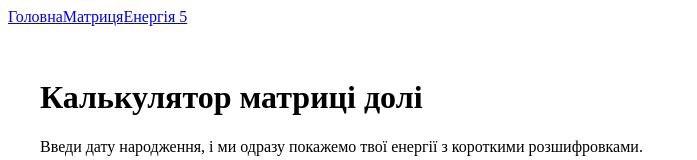
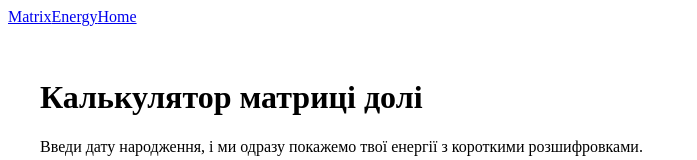
Before and after one commit to NataNatta/matrix-natalia, a React (Create React App) app: page / in a window 1280 px wide. Shown: the top 160 px of the page, without its empty margins (0-697 px from the left). Built offline with nearby package versions, Linux system fonts and the light colour scheme.

Commit message:
Refactor routes and links in App component

```diff
--- a/src/App.tsx
+++ b/src/App.tsx
@@ -1,22 +1,21 @@
-import React from 'react';
-import { BrowserRouter, Routes, Route, Link } from 'react-router-dom';
-import Home from './pages/Home';
-import Matrix from './pages/matrix';
-import Energy from './pages/Energy';
+import React from "react";
+import { BrowserRouter, Routes, Route, Link } from "react-router-dom";
+import Home from "./pages/home";
+import Matrix from "./pages/matrix";
+import Energy from "./pages/energy";
 
 function App() {
   return (
     <BrowserRouter>
       <nav>
-        <Link to="/">Головна</Link>
-        <Link to="/matrix">Матриця</Link>
-        <Link to="/energy/5">Енергія 5</Link>
+        <Link to="/matrix">Matrix</Link>
+        <Link to="/energy">Energy</Link>
+        <Link to="/">Home</Link>
       </nav>
-
       <Routes>
+        <Route path="/matrix" element={<Matrix />} />
+        <Route path="/energy" element={<Energy />} />
         <Route path="/" element={<Home />} />
-        <Route path="/matrix" element={<Matrix />} />
-        <Route path="/energy/:id" element={<Energy />} />
       </Routes>
     </BrowserRouter>
   );
```
